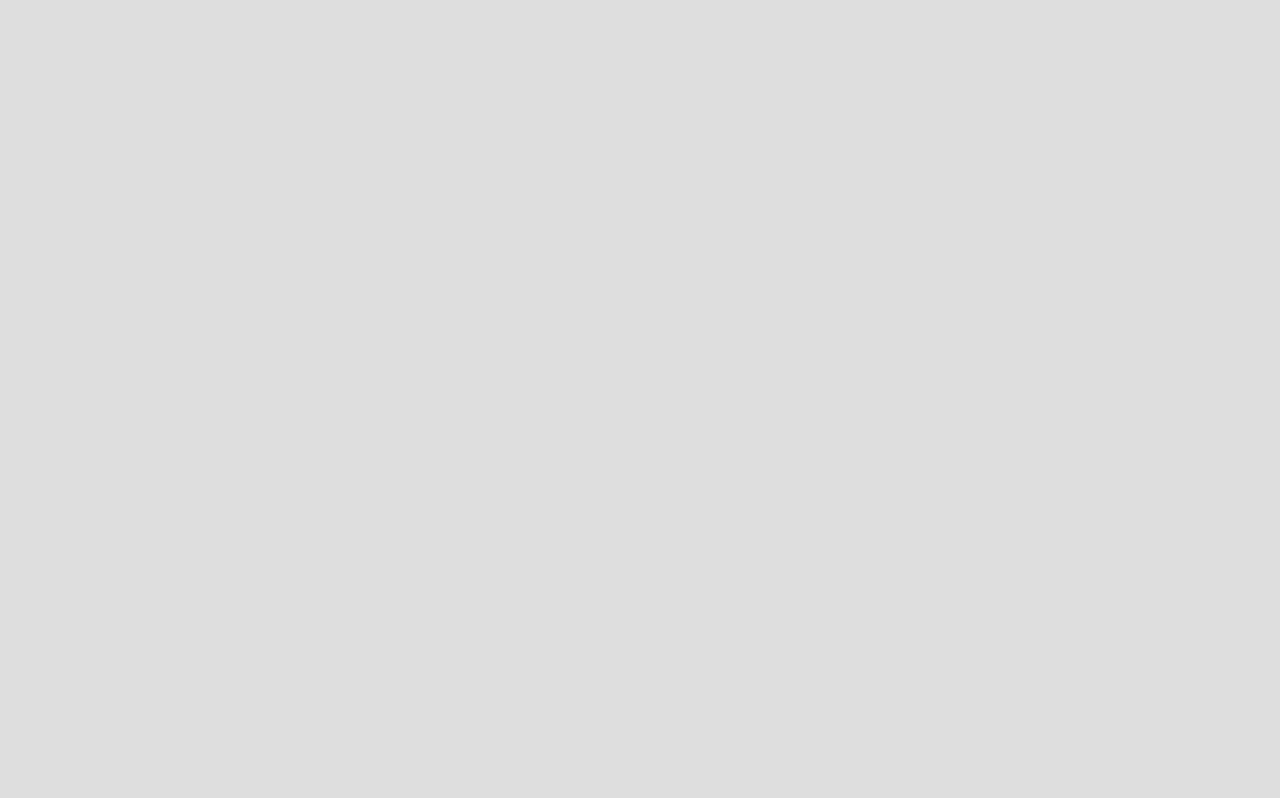
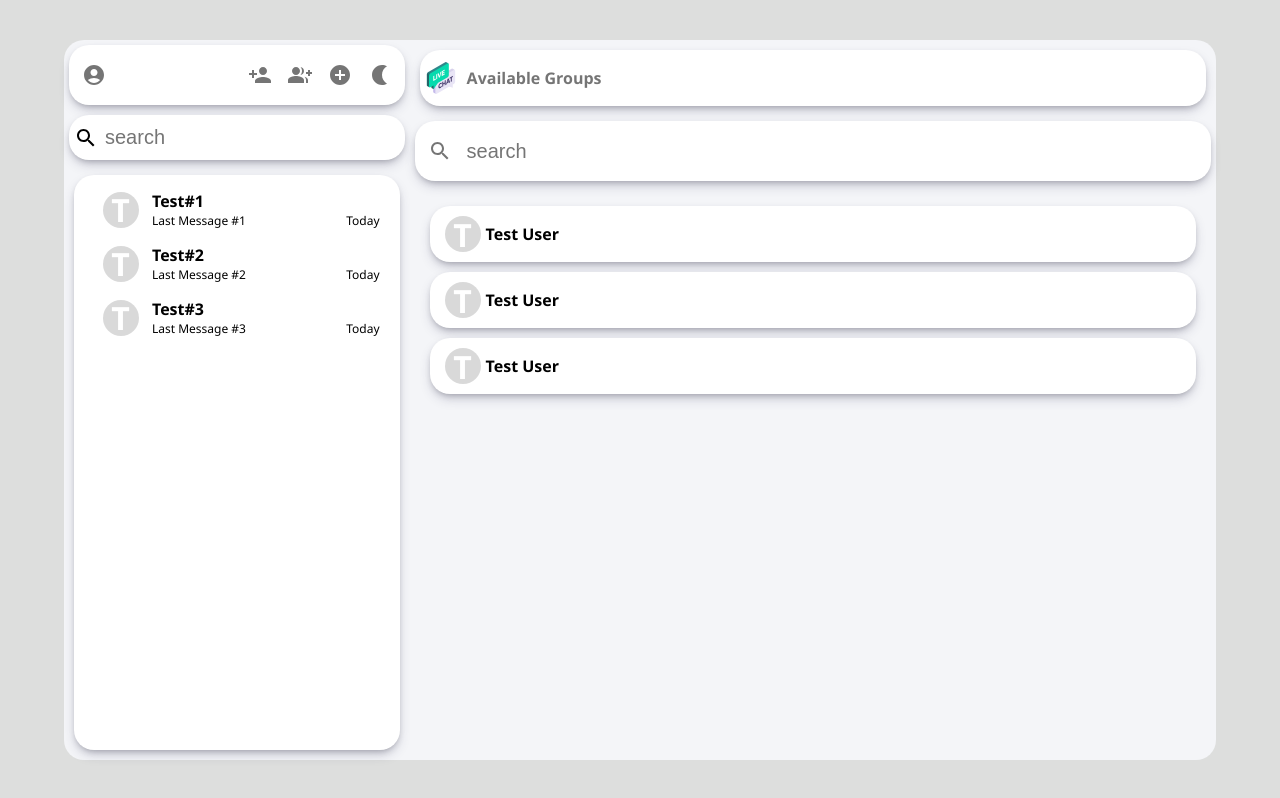
Before and after one commit to adityara43/chat-application, a React (Create React App) app: page /app/groups in a window 1280 px wide. Before the commit this address had no page. Built offline with nearby package versions, Linux system fonts and the light colour scheme.

Commit message:
fronted is on process

```diff
--- a/src/App.js
+++ b/src/App.js
@@ -6,7 +6,9 @@ import { Route, Routes } from "react-router-dom";
 import Welcome from "./Components/Welcome";
 import ChatArea from "./Components/ChatArea";
 import CreateGroup from "./Components/CreateGroup";
-import Users_Groups from "./Components/Users_Groups";
+
+import Users from "./Components/Users";
+import Groups from "./Components/Groups";
 
 function App() {
   return (
@@ -19,8 +21,8 @@ function App() {
           <Route path="app" element={<MainContainer />} >
             <Route path="welcome" element={<Welcome />} />
             <Route path="chat" element={<ChatArea />} />
-            <Route path="users-groups" element={<Users_Groups />} />
-
+            <Route path="users" element={<Users />} />
+            <Route path="groups" element={<Groups />} />
             <Route path="create-groups" element={<CreateGroup />} />
             </Route>
         </Routes>
--- a/src/Components/ChatArea.js
+++ b/src/Components/ChatArea.js
@@ -25,7 +25,7 @@ function ChatArea() {
       timeStamp:"Today",
     },
   ]);
-  var props=conversations[0];
+  const props=conversations[0];
   return (
 
     <div className="chatArea-container" >
--- a/src/Components/ConversationsItem.js
+++ b/src/Components/ConversationsItem.js
@@ -1,9 +1,13 @@
 import React from "react";
+import { useNavigate } from "react-router-dom";
 
 
 function ConversationsItem({props}) {
+  const navigate=useNavigate();
   return (
-  <div className="conversation-container" >
+  <div className="conversation-container"
+    onClick={() => {navigate('chat');
+    }}>
     <p className="con-icon">{props.name[0]}</p>
     <p className="con-title">{props.name}</p>
     <p className="con-lastMessage">{props.lastMessage}</p>
--- /dev/null
+++ b/src/Components/Groups.js
@@ -0,0 +1,40 @@
+import React from "react";
+import "./mystyles.css";
+import logo from "../assests/live-chat_512px.png";
+import SearchIcon from '@mui/icons-material/Search';
+import { IconButton } from "@mui/material";
+function Groups() {
+    return (
+        <div className="list-container">
+            <div className="ug-header">
+                <img
+                    src={logo}
+                    style={{height: "2rem", width: "2rem"}}
+                />
+                <p className="ug-title">Available Groups</p>
+            </div>
+            <div className="sb-search">
+                <IconButton>
+                    <SearchIcon />
+                </IconButton>
+
+                <input placeholder="search" className="search-box"/>
+            </div>
+            <div className="ug-list">
+                <div className="list-tem">
+                    <p className="con-icon">T</p>
+                    <p className="con-title">Test User</p>
+                </div>
+                <div className="list-tem">
+                    <p className="con-icon">T</p>
+                    <p className="con-title">Test User</p>
+                </div><div className="list-tem">
+                    <p className="con-icon">T</p>
+                    <p className="con-title">Test User</p>
+                </div>
+
+            </div>
+        </div>
+    );
+}
+export default Groups
--- a/src/Components/Sidebar.js
+++ b/src/Components/Sidebar.js
@@ -11,7 +11,11 @@ import ConversationsItem from "./ConversationsItem";
 import ChatArea from "./ChatArea";
 import { useNavigate } from "react-router-dom";
 
+
+
 function Sidebar() {
+  const navigate=useNavigate();
+
   const [conversations,setConversations]=useState([
     {
       name:"Test#1",
@@ -29,7 +33,6 @@ function Sidebar() {
       timeStamp:"Today",
     },
   ]);
-  var navigate=useNavigate();
   return ( <div className="Sidebar-container">
     <div className="sb-header">
       <div>
@@ -38,13 +41,13 @@ function Sidebar() {
         </IconButton>
       </div>
       <div>
-        <IconButton onClick={()=> {navigate("users-groups")}}>
+        <IconButton onClick={()=> {navigate("users");}}>
           <PersonAddIcon />
         </IconButton>
-        <IconButton onClick={()=> {navigate("users-groups")}}>
+        <IconButton onClick={()=> {navigate("groups");}}>
           <GroupAddIcon />
         </IconButton>
-        <IconButton onClick={()=> {navigate("create-groups")}}>
+        <IconButton onClick={()=> {navigate("create-groups");}}>
           <AddCircleIcon />
         </IconButton>
         <IconButton>
@@ -61,7 +64,9 @@ function Sidebar() {
     </div>
     <div className="sb-conversations">
       {conversations.map((conversation) => {
-         return <ConversationsItem props={conversation} key={conversation.name}/>;
+         return <ConversationsItem props={conversation} key={conversation.name}
+
+        />;
       })}
     </div>
   </div>
--- a/src/Components/Users_Groups.js
+++ b/src/Components/Users.js
@@ -3,7 +3,7 @@ import "./mystyles.css";
 import logo from "../assests/live-chat_512px.png";
 import SearchIcon from '@mui/icons-material/Search';
 import { IconButton } from "@mui/material";
-function Users_Groups() {
+function Users() {
     return (
         <div className="list-container">
             <div className="ug-header">
@@ -37,4 +37,4 @@ function Users_Groups() {
         </div>
     );
 }
-export default Users_Groups
+export default Users
```
Also changed, not shown: src/Components/MainContainer.js (+5 -2 lines).
